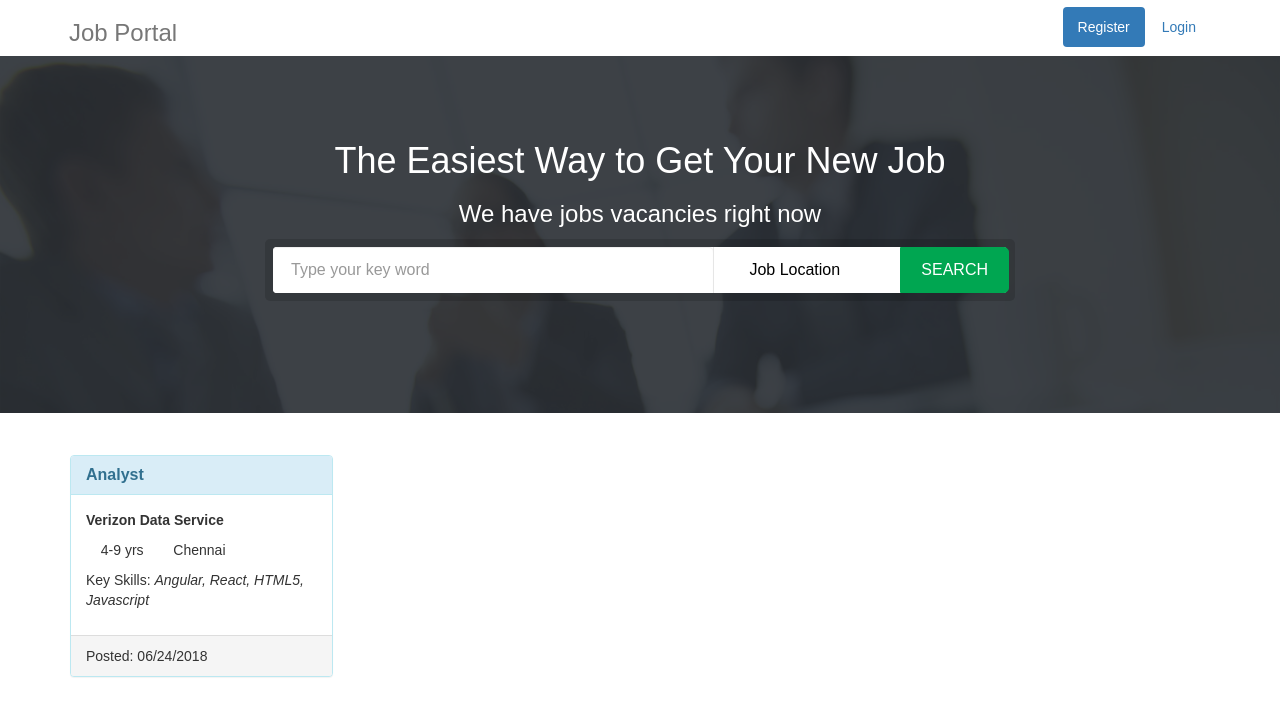
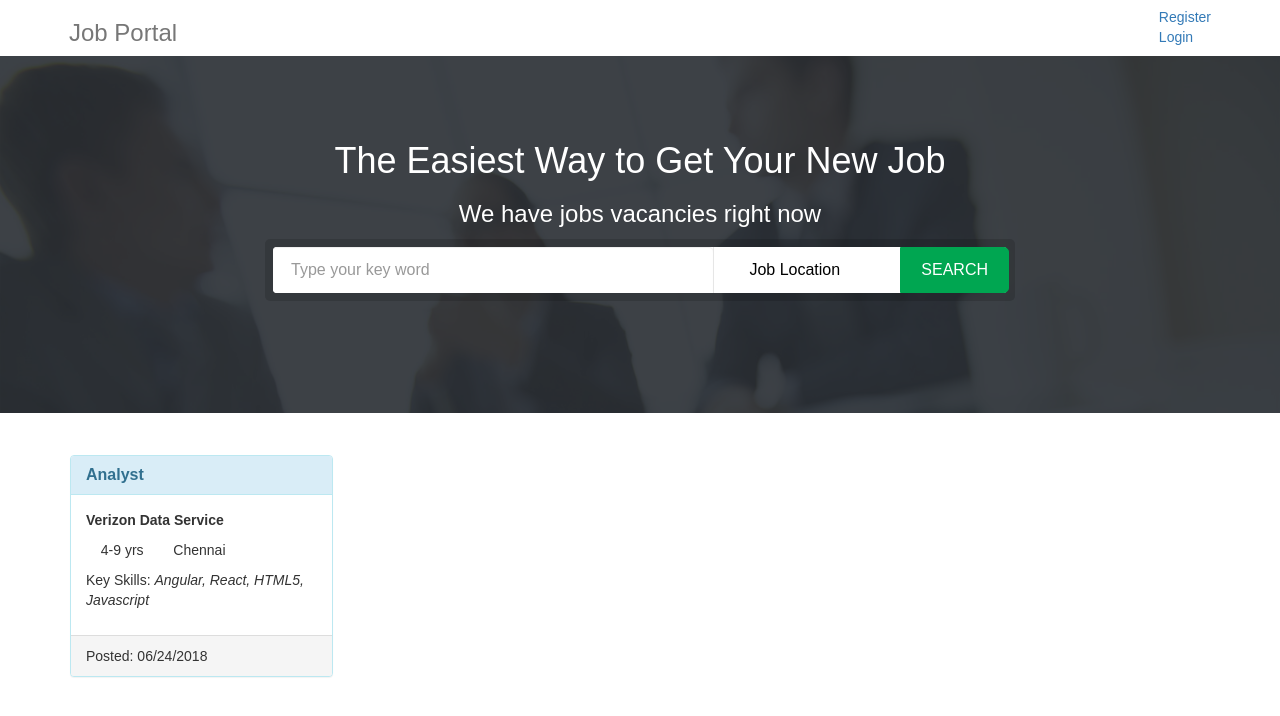
Before and after one commit to niteshchandak/React_Learners_vzCareers, a React (Create React App) app: page / in a window 1280 px wide. Shown: the top 716 px of the page. Built offline with nearby package versions, Linux system fonts and the light colour scheme; a web font is replaced by a local one.

Commit message:
login integration with homepage

```diff
--- a/src/App.js
+++ b/src/App.js
@@ -2,17 +2,23 @@ import React, { Component } from 'react';
 import Header from './components/header';
 import Banner from './components/banner';
 import CardPanel from './components/cardpanel';
+import {  BrowserRouter as Router, Route, Link } from 'react-router-dom';
 import './App.css';
+import RegisterPage from './RegisterPage/RegisterPage';
+import LoginPage from './LoginPage/LoginPage';
+import HomePage from './HomePage/HomePage';
 
 class App extends Component {
   render() {
     return (
-      <div>
-        <Header />
-        <Banner />
-        <CardPanel />
+        <Router>
+                            <div>
+                     <Route path="/register" component={RegisterPage}/>
+                     <Route path="/login" component={LoginPage}/>
+                     <Route path="/" exact component={HomePage}/>
+                            </div>
+                    </Router>
 
-      </div>
     );
   }
 }
--- /dev/null
+++ b/src/HomePage/HomePage.js
@@ -0,0 +1,18 @@
+import React, { Component } from 'react';
+import Header from '../components/header';
+import Banner from '../components/banner';
+import CardPanel from '../components/cardpanel';
+
+class App extends Component {
+  render() {
+    return (
+      <div>
+        <Header />
+        <Banner />
+        <CardPanel />
+      </div>
+    );
+  }
+}
+
+export default App;
--- a/src/components/header.js
+++ b/src/components/header.js
@@ -1,4 +1,7 @@
 import React, { Component } from 'react';
+import {  BrowserRouter as Router, Route, Link } from 'react-router-dom';
+import RegisterPage from '../RegisterPage/RegisterPage';
+import LoginPage from '../LoginPage/LoginPage';
 
 class Header extends Component {
     render() {
@@ -7,10 +10,13 @@ class Header extends Component {
             <div className="container">
                 <div className="row">
                     <div className="header clearfix padding-y-md ">
+
+
+
                         <nav>
                             <ul className="nav nav-pills pull-right margin-top-sm">
-                                <li role="presentation" className="active"><a href="#"  data-toggle="modal" data-target="#myModal">Register</a></li>
-                                <li role="presentation" ><a href="#">Login</a></li>
+                            <Link to="/register"><li role="presentation" className="active"><a href="#"  data-toggle="modal" data-target="#myModal">Register</a></li></Link>
+                            <Link to="/login">  <li role="presentation" ><a href="#">Login</a></li></Link>
                             </ul>
                         </nav>
                         <h3 className="text-muted">Job Portal</h3>
```
